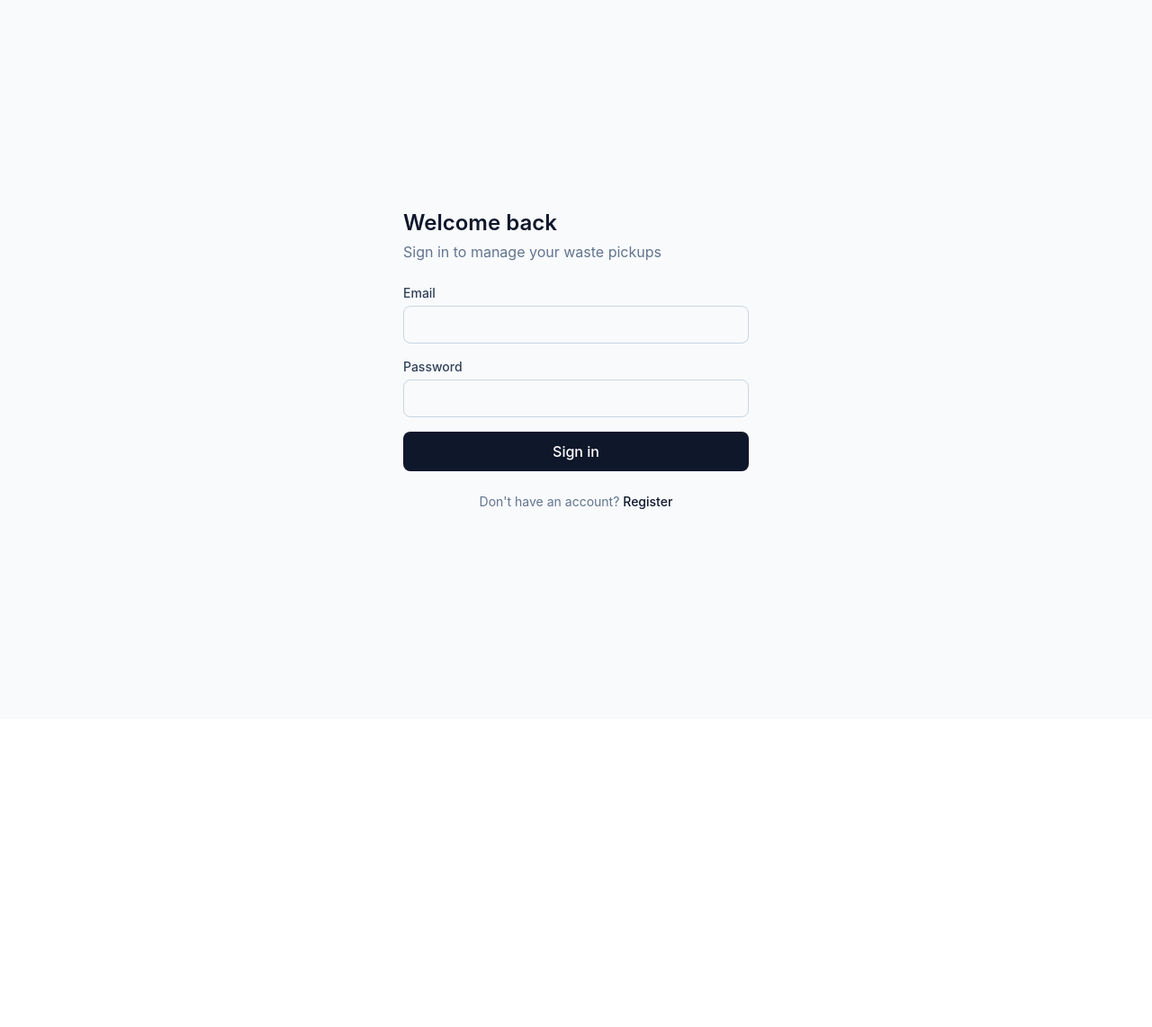
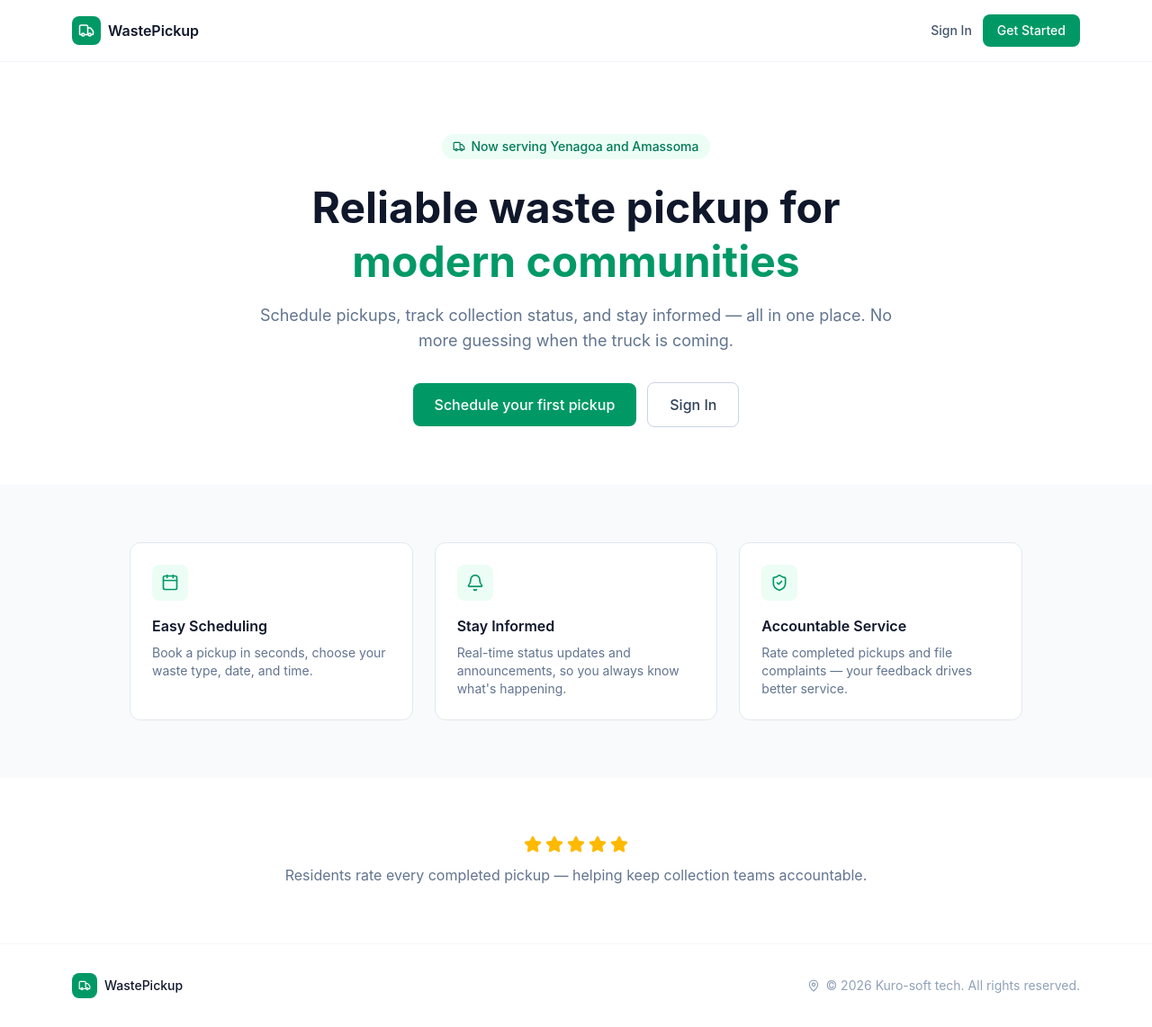
Before and after one commit to kuroowei/waste-pickup-scheduler, a React (Vite) app in the folder apps/web/: page / in a window 1280 px wide. Before the commit this address led to /login. Shown: the whole page at 90% size. Before the commit the page ends 800 px from the top, so only its background shows below. Built offline with nearby package versions, Linux system fonts and the light colour scheme; no server answers.

Commit message:
feat: public landing page, routing rework (dashboard moved to /dashboard), fixed logout redirect race condition

```diff
--- a/apps/web/src/App.tsx
+++ b/apps/web/src/App.tsx
@@ -1,4 +1,5 @@
 import { Routes, Route, Navigate } from 'react-router-dom';
+import { Landing } from './pages/Landing';
 import { Login } from './pages/Login';
 import { Register } from './pages/Register';
 import { Dashboard } from './pages/Dashboard';
@@ -6,7 +7,7 @@ import { AdminDashboard } from './pages/AdminDashboard';
 import { ProtectedRoute } from './components/ProtectedRoute';
 import { useAuth } from './context/AuthContext';
 
-function HomeRedirect() {
+function DashboardRedirect() {
   const { user } = useAuth();
   if (user?.role === 'ADMIN') {
     return <Navigate to="/admin" replace />;
@@ -17,11 +18,12 @@ function HomeRedirect() {
 function App() {
   return (
     <Routes>
+      <Route path="/" element={<Landing />} />
       <Route path="/login" element={<Login />} />
       <Route path="/register" element={<Register />} />
 
       <Route element={<ProtectedRoute />}>
-        <Route path="/" element={<HomeRedirect />} />
+        <Route path="/dashboard" element={<DashboardRedirect />} />
       </Route>
 
       <Route element={<ProtectedRoute allowedRoles={['ADMIN']} />}>
--- a/apps/web/src/pages/AdminDashboard.tsx
+++ b/apps/web/src/pages/AdminDashboard.tsx
@@ -9,11 +9,13 @@ import { AdminPickupTable } from '../components/AdminPickupTable';
 import { ComplaintTable } from '../components/ComplaintTable';
 import { RatingsTable } from '../components/RatingsTable';
 import { AnnouncementManager } from '../components/AnnouncementManager';
+import { useNavigate } from 'react-router-dom';
 
 type Tab = 'overview' | 'users' | 'pickups' | 'complaints' | 'ratings' | 'announcements';
 
 export function AdminDashboard() {
   const { user, logout } = useAuth();
+  const navigate = useNavigate();
   const [activeTab, setActiveTab] = useState<Tab>('overview');
 
   const stats = useAdminStats();
@@ -31,8 +33,11 @@ export function AdminDashboard() {
             <p className="text-sm text-slate-500">Waste Pickup Scheduler management</p>
           </div>
           <button
-            onClick={logout}
-            className="flex items-center gap-1.5 text-sm text-slate-500 hover:text-slate-900 transition"
+            onClick={() => {
+              navigate('/');
+              logout();
+            }}
+            className="flex items-center gap-1.5 text-sm text-slate-900 hover:text-slate-900 transition"
           >
             <LogOut size={16} />
             Log out
--- a/apps/web/src/pages/Dashboard.tsx
+++ b/apps/web/src/pages/Dashboard.tsx
@@ -8,11 +8,12 @@ import { PickupCard } from '../components/PickupCard';
 import { ScheduleForm } from '../components/ScheduleForm';
 import { ComplaintForm } from '../components/ComplaintForm';
 import { AnnouncementCard } from '../components/AnnouncementCard';
-
+import { useNavigate } from 'react-router-dom';
 type Tab = 'upcoming' | 'schedule' | 'history' | 'complaints' | 'announcements';
 
 export function Dashboard() {
   const { user, logout } = useAuth();
+  const navigate = useNavigate();
   const [activeTab, setActiveTab] = useState<Tab>('upcoming');
 
   const upcoming = useUpcomingPickups();
@@ -30,7 +31,10 @@ export function Dashboard() {
             <p className="text-sm text-slate-500">{user?.address || 'No address on file'}</p>
           </div>
           <button
-            onClick={logout}
+            onClick={() => {
+              navigate('/');
+              logout();
+            }}
             className="flex items-center gap-1.5 text-sm text-slate-500 hover:text-slate-900 transition"
           >
             <LogOut size={16} />
--- /dev/null
+++ b/apps/web/src/pages/Landing.tsx
@@ -0,0 +1,117 @@
+import { Link } from 'react-router-dom';
+import { Truck, Bell, MapPin, ShieldCheck, Calendar, Star } from 'lucide-react';
+
+export function Landing() {
+  return (
+    <div className="min-h-screen bg-white">
+      <nav className="border-b border-slate-100">
+        <div className="max-w-6xl mx-auto px-4 py-4 flex items-center justify-between">
+          <div className="flex items-center gap-2">
+            <div className="w-8 h-8 rounded-lg bg-emerald-600 flex items-center justify-center">
+              <Truck size={18} className="text-white" />
+            </div>
+            <span className="font-semibold text-slate-900">WastePickup</span>
+          </div>
+          <div className="flex items-center gap-3">
+            <Link to="/login" className="text-sm font-medium text-slate-600 hover:text-slate-900">
+              Sign In
+            </Link>
+            <Link
+              to="/register"
+              className="bg-emerald-600 text-white text-sm font-medium rounded-lg px-4 py-2 hover:bg-emerald-700 transition"
+            >
+              Get Started
+            </Link>
+          </div>
+        </div>
+      </nav>
+
+      <section className="max-w-3xl mx-auto px-4 pt-20 pb-16 text-center">
+        <span className="inline-flex items-center gap-1.5 rounded-full bg-emerald-50 text-emerald-700 text-sm font-medium px-3 py-1 mb-6">
+          <Truck size={14} />
+          Now serving Yenagoa and Amassoma
+        </span>
+        <h1 className="text-4xl md:text-5xl font-bold text-slate-900 leading-tight">
+          Reliable waste pickup for{' '}
+          <span className="text-emerald-600">modern communities</span>
+        </h1>
+        <p className="mt-4 text-lg text-slate-500">
+          Schedule pickups, track collection status, and stay informed — all in one place.
+          No more guessing when the truck is coming.
+        </p>
+        <div className="mt-8 flex items-center justify-center gap-3">
+          <Link
+            to="/register"
+            className="bg-emerald-600 text-white font-medium rounded-lg px-6 py-3 hover:bg-emerald-700 transition"
+          >
+            Schedule your first pickup
+          </Link>
+          <Link
+            to="/login"
+            className="border border-slate-300 text-slate-700 font-medium rounded-lg px-6 py-3 hover:bg-slate-50 transition"
+          >
+            Sign In
+          </Link>
+        </div>
+      </section>
+
+      <section className="bg-slate-50 py-16">
+        <div className="max-w-5xl mx-auto px-4 grid md:grid-cols-3 gap-6">
+          <div className="bg-white rounded-xl border border-slate-200 p-6">
+            <div className="w-10 h-10 rounded-lg bg-emerald-50 flex items-center justify-center mb-4">
+              <Calendar size={20} className="text-emerald-600" />
+            </div>
+            <h3 className="font-semibold text-slate-900">Easy Scheduling</h3>
+            <p className="text-sm text-slate-500 mt-2">
+              Book a pickup in seconds, choose your waste type, date, and time.
+            </p>
+          </div>
+          <div className="bg-white rounded-xl border border-slate-200 p-6">
+            <div className="w-10 h-10 rounded-lg bg-emerald-50 flex items-center justify-center mb-4">
+              <Bell size={20} className="text-emerald-600" />
+            </div>
+            <h3 className="font-semibold text-slate-900">Stay Informed</h3>
+            <p className="text-sm text-slate-500 mt-2">
+              Real-time status updates and announcements, so you always know what's happening.
+            </p>
+          </div>
+          <div className="bg-white rounded-xl border border-slate-200 p-6">
+            <div className="w-10 h-10 rounded-lg bg-emerald-50 flex items-center justify-center mb-4">
+              <ShieldCheck size={20} className="text-emerald-600" />
+            </div>
+            <h3 className="font-semibold text-slate-900">Accountable Service</h3>
+            <p className="text-sm text-slate-500 mt-2">
+              Rate completed pickups and file complaints — your feedback drives better service.
+            </p>
+          </div>
+        </div>
+      </section>
+
+      <section className="max-w-3xl mx-auto px-4 py-16 text-center">
+        <div className="flex items-center justify-center gap-1 mb-3">
+          {[1, 2, 3, 4, 5].map((s) => (
+            <Star key={s} size={20} className="fill-amber-400 text-amber-400" />
+          ))}
+        </div>
+        <p className="text-slate-500">
+          Residents rate every completed pickup — helping keep collection teams accountable.
+        </p>
+      </section>
+
+      <footer className="border-t border-slate-100 bg-white">
+        <div className="max-w-6xl mx-auto px-4 py-8 flex flex-col md:flex-row items-center justify-between gap-4">
+          <div className="flex items-center gap-2">
+            <div className="w-7 h-7 rounded-lg bg-emerald-600 flex items-center justify-center">
+              <Truck size={14} className="text-white" />
+            </div>
+            <span className="font-medium text-slate-900 text-sm">WastePickup</span>
+          </div>
+          <p className="text-sm text-slate-400 flex items-center gap-1.5">
+            <MapPin size={14} />
+            © {new Date().getFullYear()} Kuro-soft tech. All rights reserved.
+          </p>
+        </div>
+      </footer>
+    </div>
+  );
+}
--- a/apps/web/src/pages/Login.tsx
+++ b/apps/web/src/pages/Login.tsx
@@ -16,7 +16,7 @@ export function Login() {
     setIsSubmitting(true);
     try {
       await login(email, password);
-      navigate('/');
+      navigate('/dashboard');
     } catch (err: any) {
       setError(err.response?.data?.error || 'Something went wrong. Please try again.');
     } finally {
--- a/apps/web/src/pages/Register.tsx
+++ b/apps/web/src/pages/Register.tsx
@@ -19,7 +19,7 @@ export function Register() {
     setIsSubmitting(true);
     try {
       await register({ fullName, email, password, phone, address });
-      navigate('/');
+      navigate('/dashboard');
     } catch (err: any) {
       setError(err.response?.data?.error || 'Something went wrong. Please try again.');
     } finally {
```
